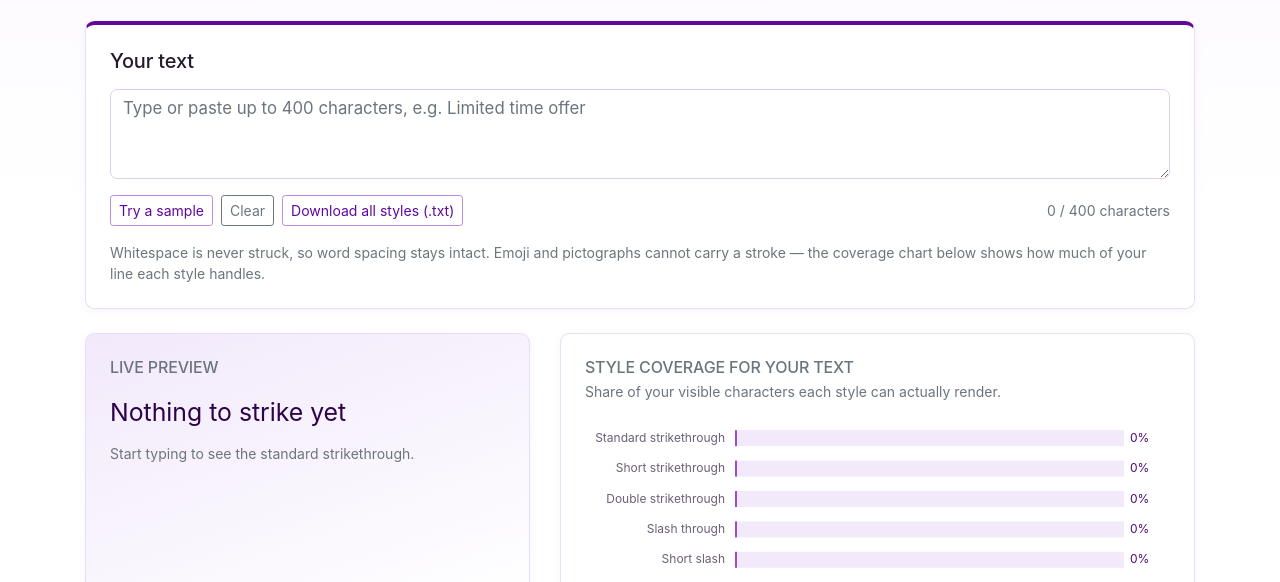
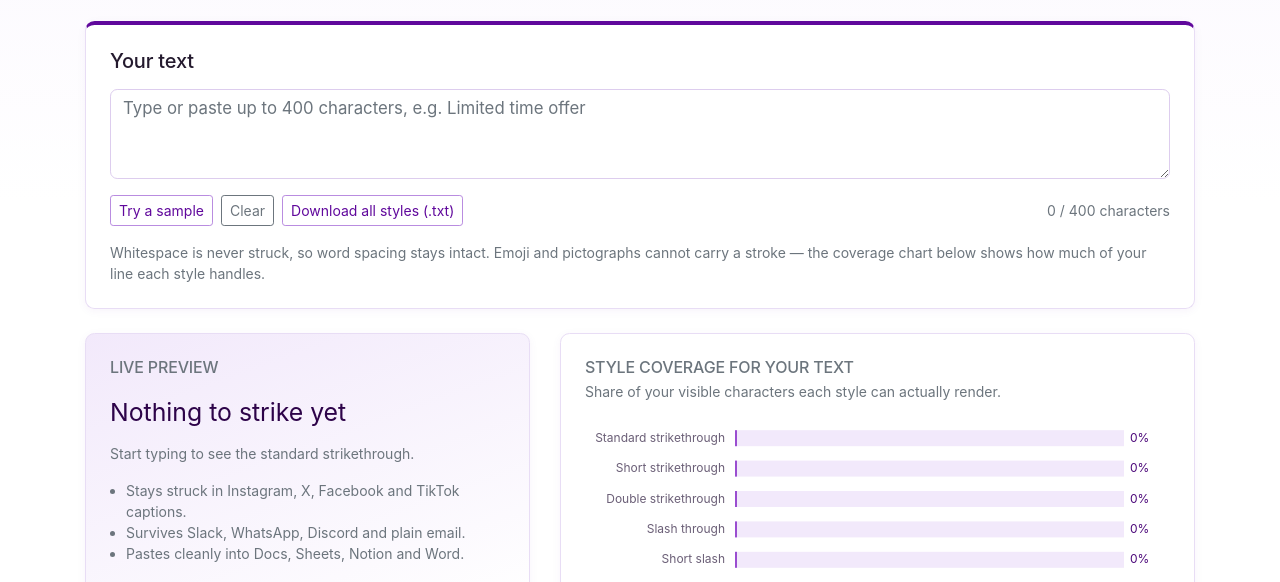
Before and after one commit to afreravi/daily-tools, a plain HTML site: page tools/077-strikethrough-text-generator/index.html in a window 1280 px wide. Shown: the part 218-800 px from the top of the page. Drawn offline with nearby package versions, Linux system fonts and the light colour scheme.

Commit message:
style(tools): balance preview card in 077

```diff
--- a/tools/077-strikethrough-text-generator/index.html
+++ b/tools/077-strikethrough-text-generator/index.html
@@ -60,6 +60,11 @@
             <h2 id="previewHeading" class="h6 text-uppercase text-muted mb-3">Live preview</h2>
             <p id="previewText" class="preview-text mb-2" aria-live="polite">Nothing to strike yet</p>
             <p class="small text-muted mb-0" id="previewMeta">Start typing to see the standard strikethrough.</p>
+            <ul class="small text-muted pl-3 mt-3 mb-0 preview-tips">
+              <li>Stays struck in Instagram, X, Facebook and TikTok captions.</li>
+              <li>Survives Slack, WhatsApp, Discord and plain email.</li>
+              <li>Pastes cleanly into Docs, Sheets, Notion and Word.</li>
+            </ul>
           </div>
         </section>
       </div>
```
